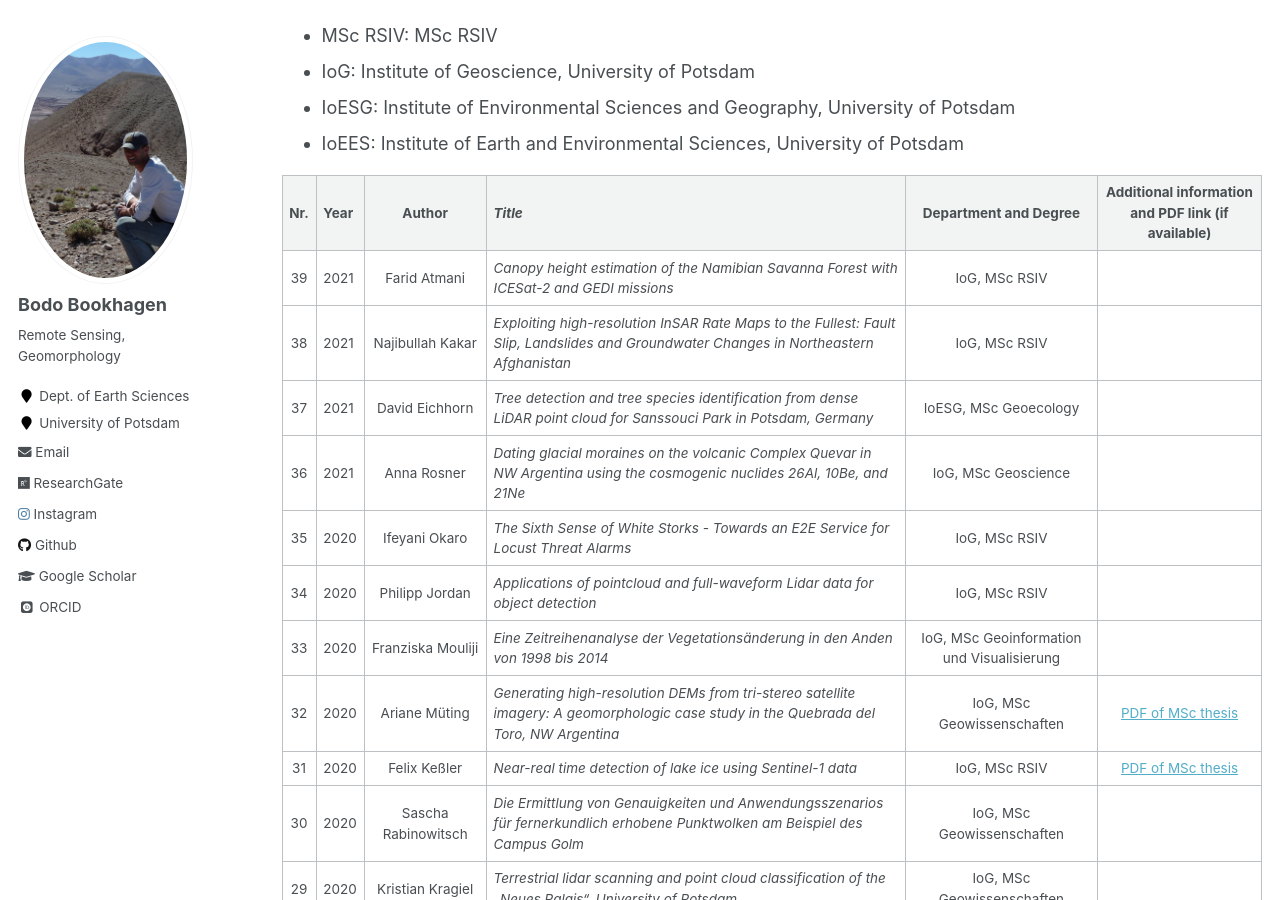
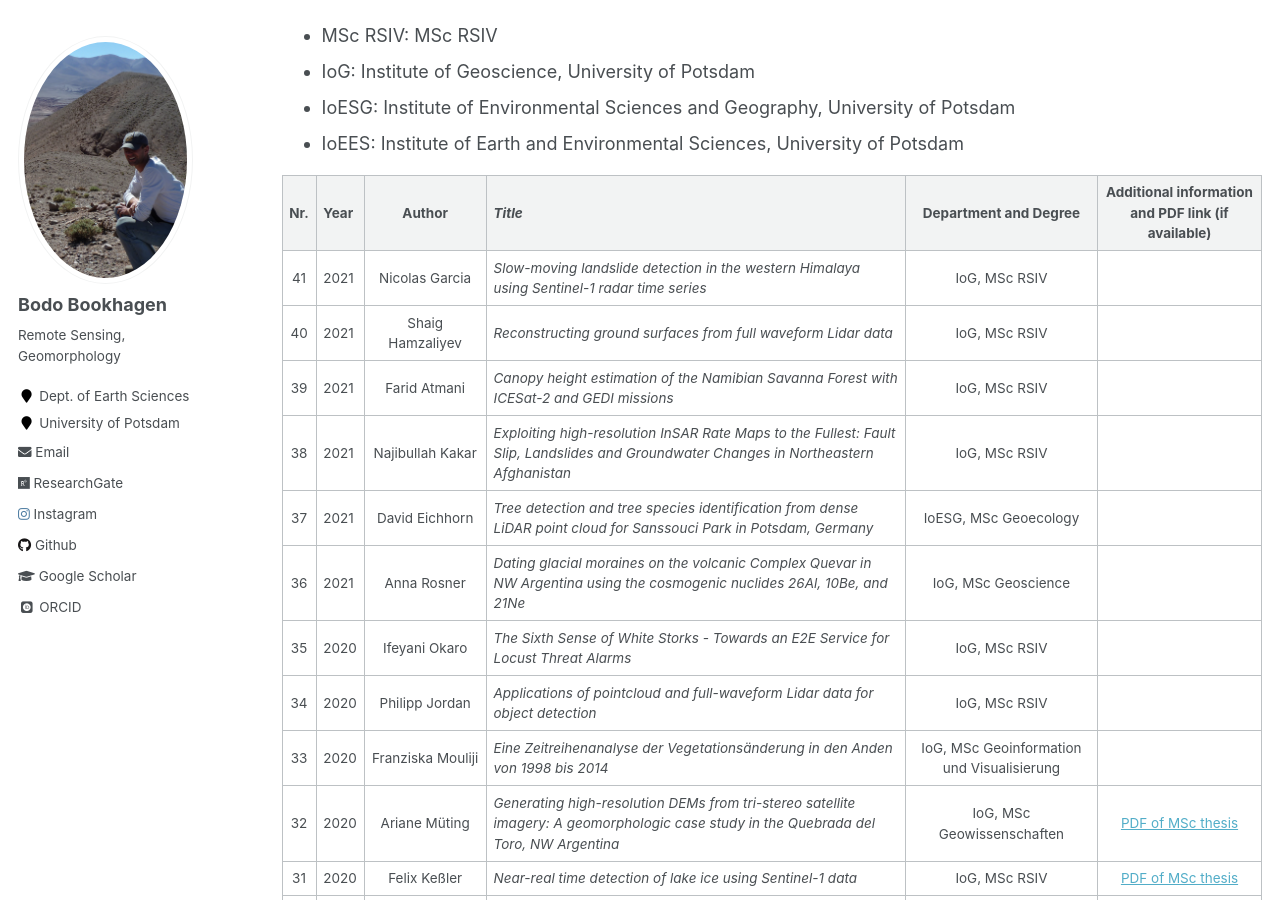
Before and after one commit to BodoBookhagen/BodoBookhagen.github.io, a Jekyll site: the page built from _pages/theses.md, in a window 1280 px wide and 900 px high, scrolled down 602 px. Built offline with Jekyll 4.4.1, drawn with Linux system fonts in a browser that asks for light colours; some web fonts are replaced.

Commit message:
Dec-14 2021

```diff
--- a/_pages/theses.md
+++ b/_pages/theses.md
@@ -22,6 +22,8 @@ There have been several MSc and BSc theses advised in the past years. These were
 
 | Nr. | Year | Author | *Title* | Department and Degree | Additional information and PDF link (if available) |
 |:---:|:----------|:----:|:-------|:---:|:---:|
+| 41 | 2021 | Nicolas Garcia | *Slow-moving landslide detection in the western Himalaya using Sentinel-1 radar time series* | IoG, MSc RSIV | |
+| 40 | 2021 | Shaig Hamzaliyev | *Reconstructing ground surfaces from full waveform Lidar data* | IoG, MSc RSIV | |
 | 39 | 2021 | Farid Atmani | *Canopy height estimation of the Namibian Savanna Forest with ICESat-2 and GEDI missions* | IoG, MSc RSIV | |
 | 38 | 2021 | Najibullah Kakar | *Exploiting high-resolution InSAR Rate Maps to the Fullest: Fault Slip, Landslides and Groundwater Changes in Northeastern Afghanistan* | IoG, MSc RSIV | |
 | 37 | 2021 | David Eichhorn | *Tree detection and tree species identification from dense LiDAR point cloud for Sanssouci Park in Potsdam, Germany* | IoESG, MSc Geoecology | |
```
